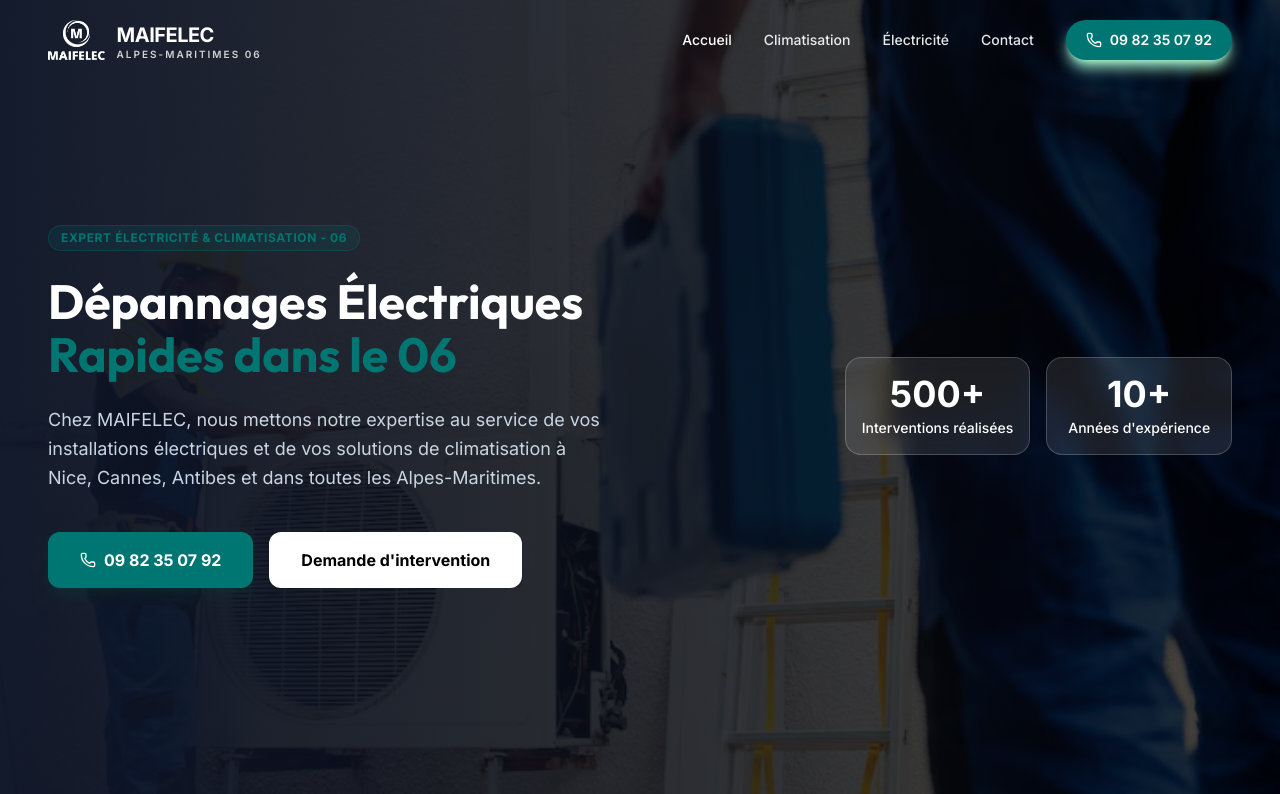
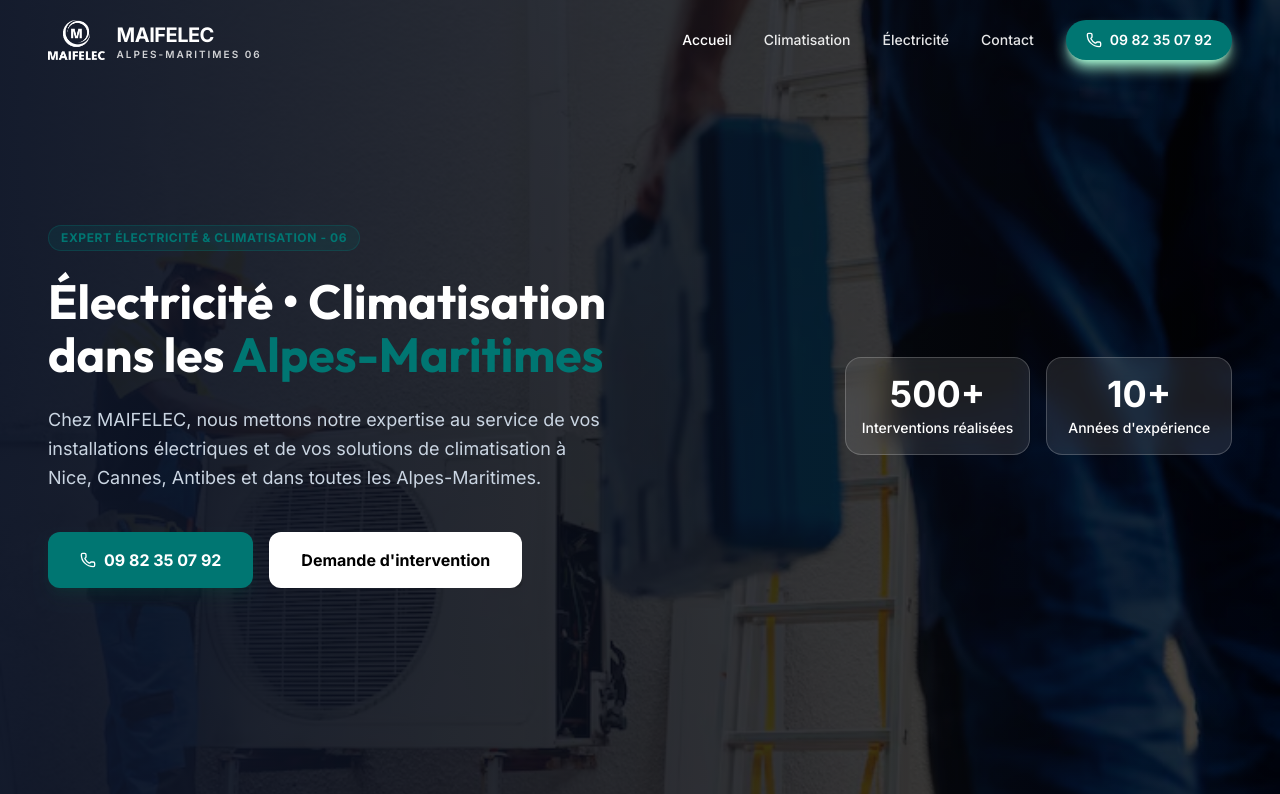
Before and after one commit to ThibautLffg/maiffelec, a React (Vite) app: page / in a window 1280 px wide. Shown: the top 794 px of the page. Built offline with nearby package versions, Linux system fonts and the light colour scheme.

Commit message:
fix: details

```diff
--- a/src/pages/Home.tsx
+++ b/src/pages/Home.tsx
@@ -57,8 +57,8 @@ export default function Home() {
         </span>
 
         <h1 className="text-4xl sm:text-5xl md:text-5xl text-white mb-6 leading-snug sm:leading-[1.1]">
-          Dépannages Électriques <br />
-          <span className="text-primary">Rapides dans le 06</span>
+          Électricité • Climatisation <br />
+          dans les <span className="text-primary"> Alpes-Maritimes</span>
         </h1>
 
         {/* <p className="text-lg text-slate-300 mb-10 leading-relaxed">
```
